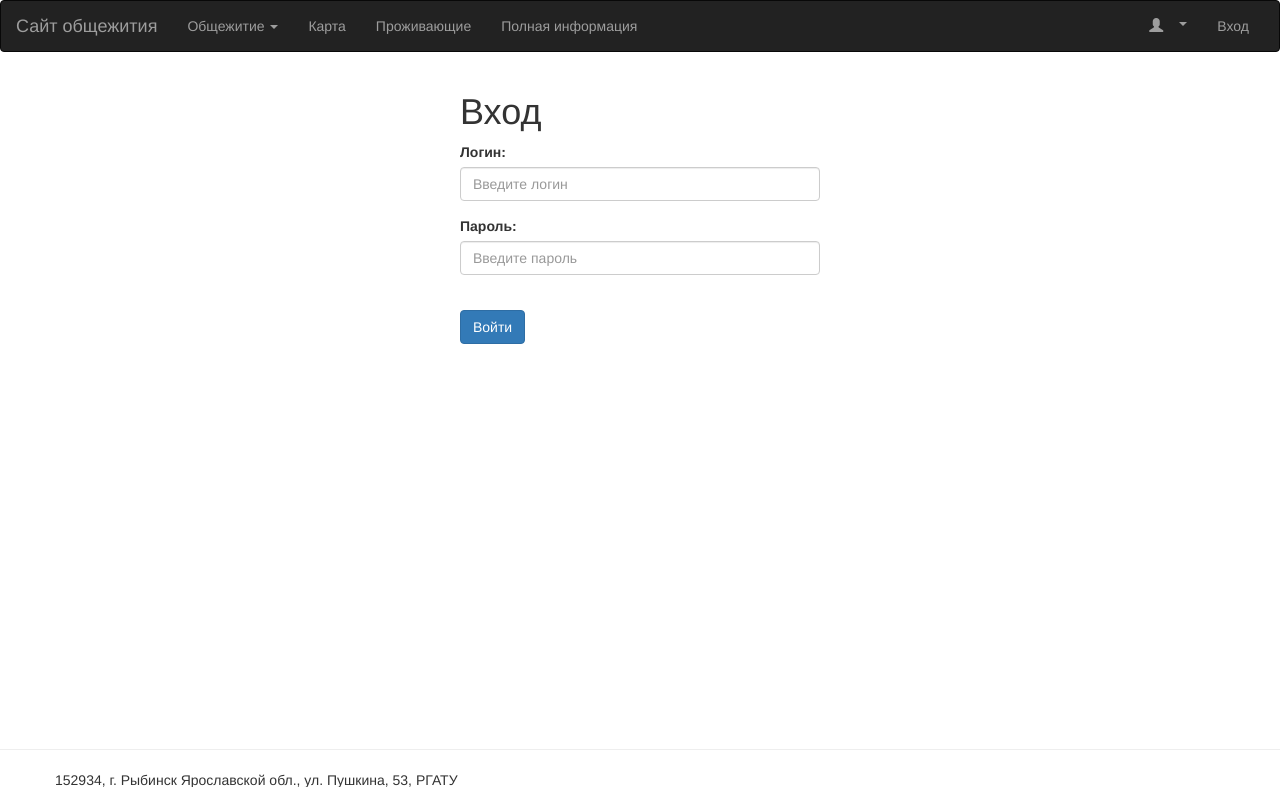
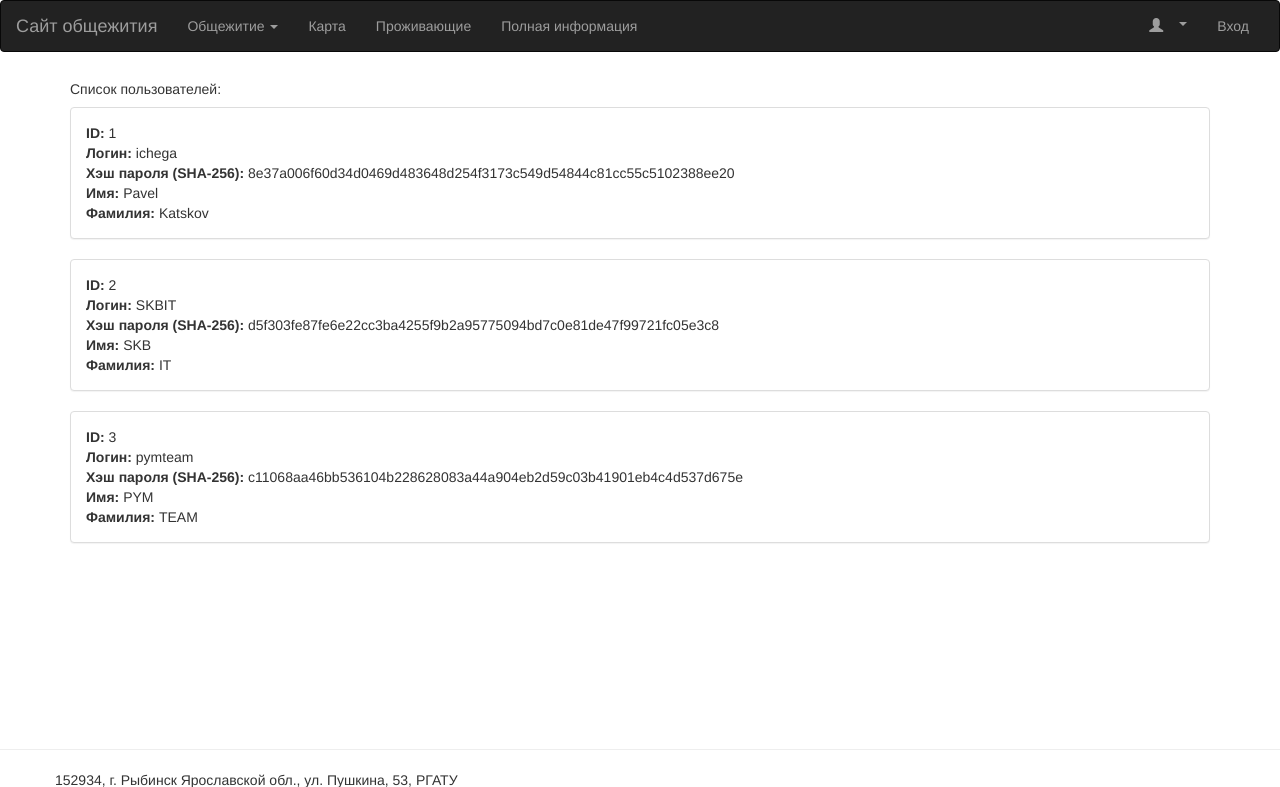
Before and after one commit to SKBIT-4/Dormitory, a Flask app: page / in a window 1280 px wide. Shown: the top 787 px of the page. Run offline with Flask 2, Linux system fonts and the light colour scheme; data comes from the database, SQL or seed files in the repository; some libraries are stand-ins or nearby versions.

Commit message:
Добавил базу данных и отображение пользователей. Сделал шаблоны.

```diff
--- a/app/templates/base.html
+++ b/app/templates/base.html
@@ -17,7 +17,7 @@
               <span class="icon-bar"></span>
               <span class="icon-bar"></span>
         </button>
-        <a class="navbar-brand" href="#">Сайт общежития</a>
+        <a class="navbar-brand" href="/">Сайт общежития</a>
       </div>
       <div class="collapse navbar-collapse" id="bs-example-navbar-collapse-1">
         <ul class="nav navbar-nav">
@@ -44,35 +44,17 @@
               <li><a href="#">Выйти</a></li>
             </ul>
           </li>
-          <li><a href="#">Вход</a></li>
+          <li><a href="sign_in">Вход</a></li>
         </ul>
       </div>
     </div>
 </div>
 
 <div class="container" >
-		<div class="row">
-			<div class="col-md-4"></div>
-			<div class="col-md-4">
-				<h1>Вход</h1>
-				<form role="form"  action="" method="post" name="sign_in">
-				<div class="form-group">
-					<label for="login" class="control-label ">Логин:</label>
-					<input type="login" class="form-control" id="login" placeholder="Введите логин">
-				</div>
-				<div class="form-group">
-					<label for="password" class="control-label ">Пароль:</label>
-					<input type="password" class="form-control" id="password" placeholder="Введите пароль">
-				</div>
-				<br>
-				<div class="form-group">
-        			<input class="btn btn-primary" type="submit" value="Войти">
-				</div>
-				</form>
-			</div>
-			<div class="col-md-4"></div>
-		</div>
-	</div>
+    {% block content %}
+
+    {% endblock %}
+</div>
 
 <div class="navbar-fixed-bottom row-fluid">
 	<hr>
--- /dev/null
+++ b/app/templates/index.html
@@ -0,0 +1,18 @@
+{% extends "base.html"%}
+{% block content %}
+
+<h5>Список пользователей:</h5>
+{% for user in users %}
+    <div class="panel panel-default">
+      <div class="panel-body">
+          <b>ID: </b>{{ user.id }} <br>
+          <b>Логин: </b> {{ user.login }} <br>
+          <b>Хэш пароля (SHA-256): </b> {{user.password_hash }} <br>
+          <b>Имя: </b> {{ user.first_name }} <br>
+          <b>Фамилия: </b> {{ user.last_name }}
+
+      </div>
+    </div>
+{% endfor %}
+
+{% endblock %}
--- a/app/views.py
+++ b/app/views.py
@@ -1,11 +1,22 @@
 from flask import render_template # импорт шаблонов
 from flask import request #импорт flask.request, иначе получим ошибку nameerror name 'request' is not defined flask
 from app import app
+import database
 
 @app.route('/')
-@app.route('/base')
+@app.route('/index')
 def base():
-    return render_template('base.html')
+    db = database.Database()
+    db.open("dormitory.db")
+    users_data = db.get_users_data()
+    names = ['id', 'login', 'password_hash', 'first_name', 'last_name']
+    users = list()
+    for item in users_data:
+        user = dict(zip(names, item))
+        users.append(user)
+    print(users)
+    db.close()
+    return render_template('index.html', users=users)
 
 @app.route('/sign_in', methods=['GET', 'POST'])
 def sign_in():
```
Also changed, not shown: app/templates/sign_in.html (+4 -14 lines).
